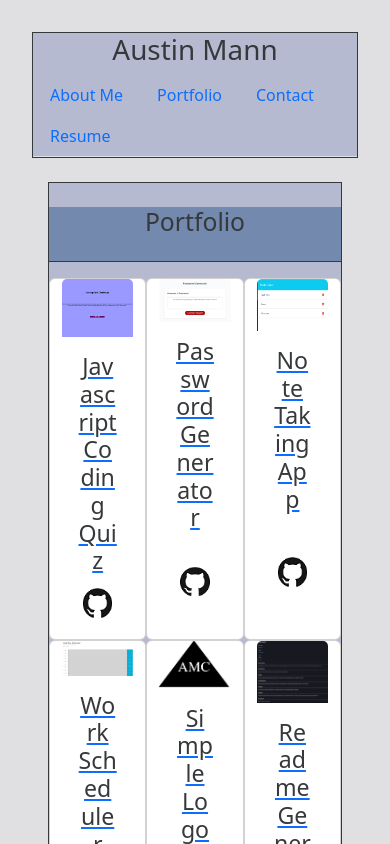
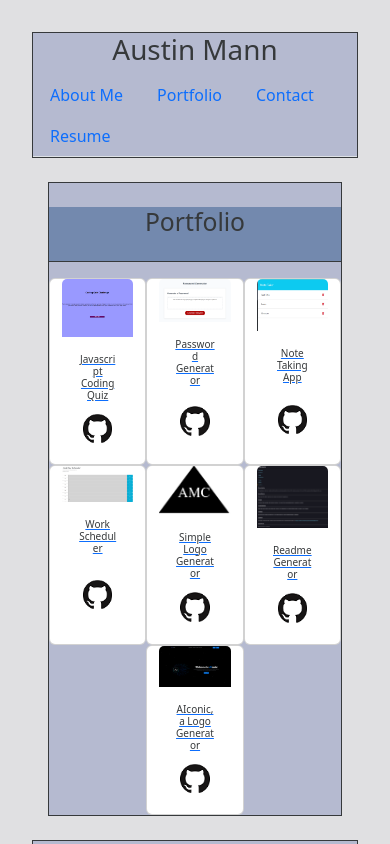
Before and after one commit to ammann64/portfolio-react-website, a React (Vite) app: page /Portfolio in a window 390 px wide. Shown: the top 844 px of the page. Built offline with nearby package versions, Linux system fonts and the light colour scheme.

Commit message:
Added mobile breakpoints for font size on cards

```diff
--- a/src/index.css
+++ b/src/index.css
@@ -18,6 +18,22 @@
     -webkit-font-smoothing: antialiased;
     -moz-osx-font-smoothing: grayscale;
     -webkit-text-size-adjust: 100%;
+}
+
+.card-title {
+    font-size: 3px;
+}
+
+@media screen and (min-width: 361px) {
+    .card-title {
+        font-size: 10px;
+    }
+}
+
+@media screen and (min-width: 791px) {
+    .card-title {
+        font-size: 16px;
+    }
 }
 
 .text {
--- a/src/styles/Portfolio.css
+++ b/src/styles/Portfolio.css
@@ -2,10 +2,12 @@
     margin: 1rem;
     background-color: var(--glaucous);
     border: var(--border-style);
-    font-size: 2vw;
 }
 
-.card h3 {
-    font-size: 1rem;
-    text-wrap: wrap;
+.card-title {
+    text-wrap: nowrap;
 }
+
+#portfolio {
+    width: 100vw;
+}
```
